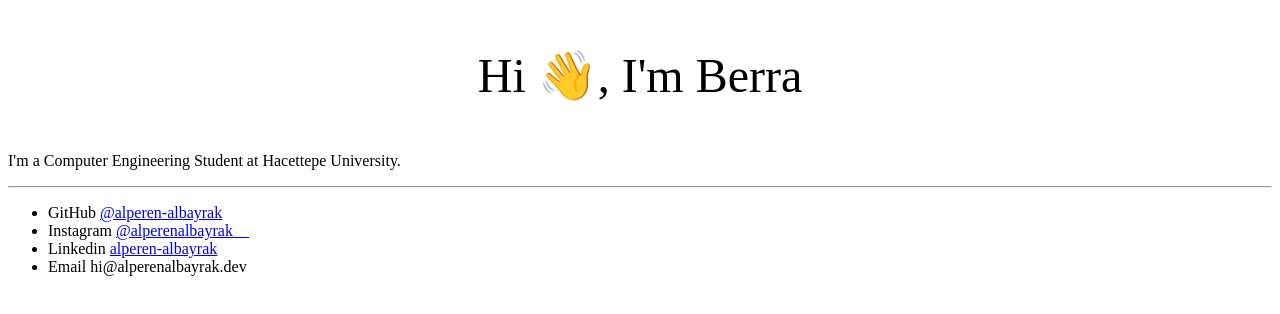
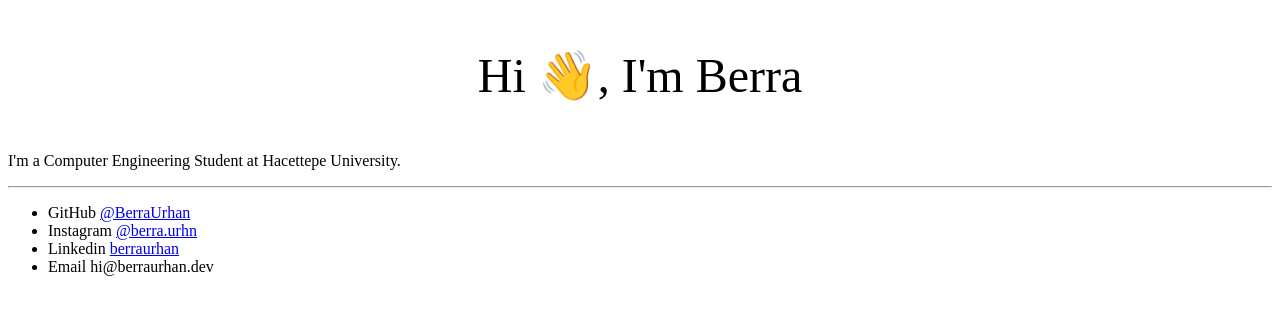
Before and after one commit to BerraUrhan/portfolio, a Next.js app: page / in a window 1280 px wide. Shown: the top 314 px of the page. Built offline with nearby package versions, Linux system fonts and the light colour scheme.

Commit message:
updated links

```diff
--- a/pages/index.mdx
+++ b/pages/index.mdx
@@ -23,12 +23,9 @@ date: 2021-03-19
 I'm a Computer Engineering Student at Hacettepe University.
 
 
-
-
-
 ---
 
-- GitHub [@alperen-albayrak](https://github.com/alperen-albayrak)
-- Instagram [@alperenalbayrak__](https://instagram.com/alperenalbayrak__)
-- Linkedin [alperen-albayrak](https://www.linkedin.com/in/alperen-albayrak/)
-- Email hi@alperenalbayrak.dev
+- GitHub [@BerraUrhan](https://github.com/BerraUrhan)
+- Instagram [@berra.urhn](https://www.instagram.com/berra.urhn/)
+- Linkedin [berraurhan](https://www.linkedin.com/in/berraurhan/)
+- Email hi@berraurhan.dev
```
